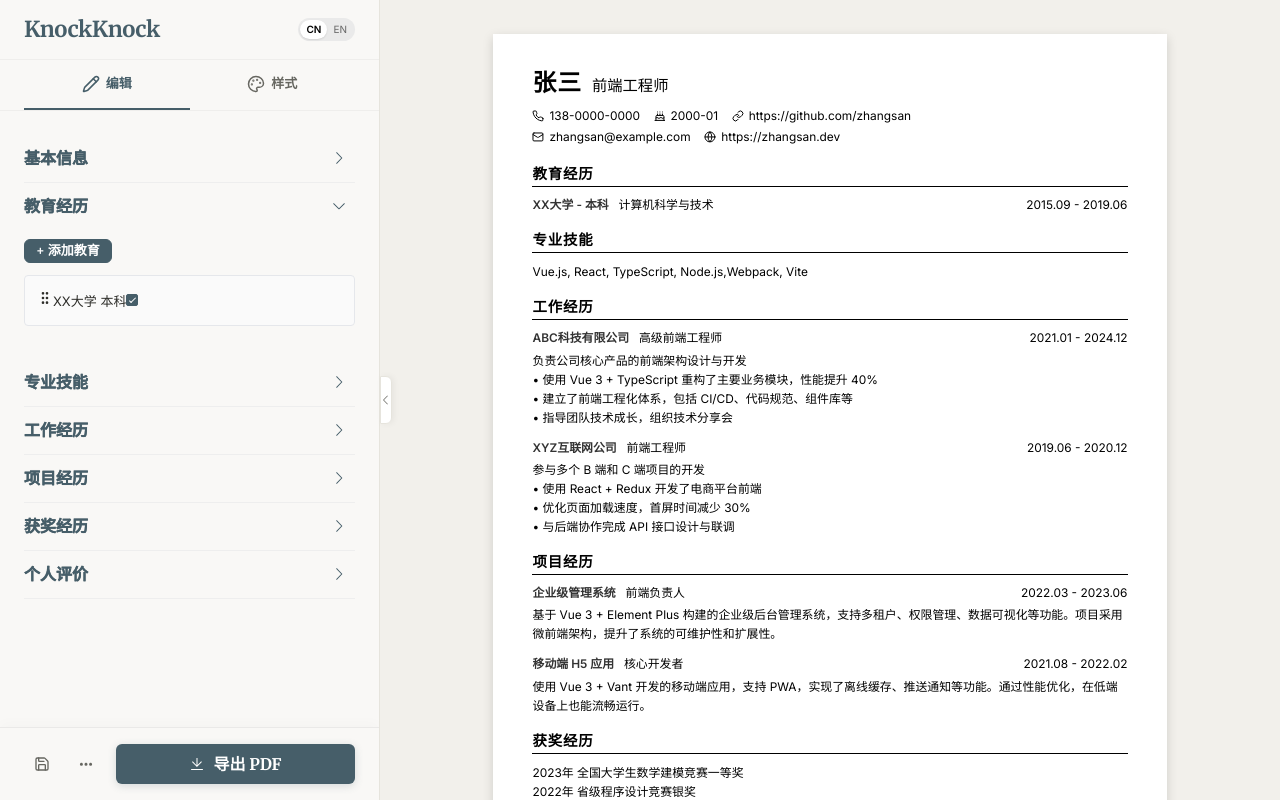
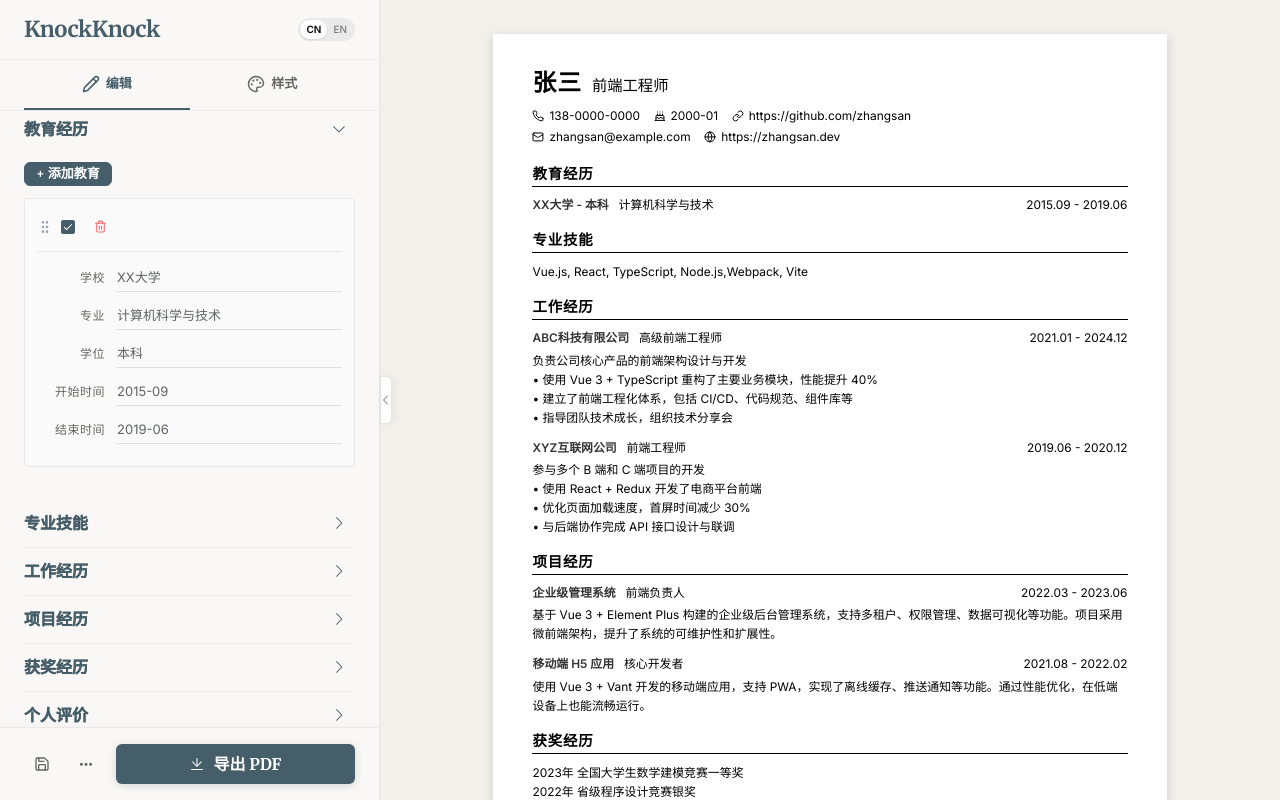
Before and after one commit to cino3/KnockKnockResume, a Vue app: page / in a window 1280 px wide. Both pictures are taken after a click on the button "教育经历". Built offline with nearby package versions, Linux system fonts and the light colour scheme.

Commit message:
恢复重构后的教育经历表单

```diff
--- a/src/components/editor/EducationList.vue
+++ b/src/components/editor/EducationList.vue
@@ -3,17 +3,50 @@
     v-model="store.educations"
     item-key="id"
     handle=".drag-handle"
+    class="draggable-list"
   >
     <template #item="{ element: edu }">
-      <ListItemBase>
-        <template #header>
-          <div class="item-header">
-            <el-icon class="drag-handle" :size="16"><GripVertical /></el-icon>
-            <span>{{ edu.school }} {{ edu.degree }}</span>
-            <el-checkbox v-model="edu.isVisible" size="small" />
-          </div>
-        </template>
-      </ListItemBase>
+      <div class="list-item">
+        <div class="item-header">
+          <GripVertical class="drag-handle" :size="16" />
+          <el-checkbox v-model="edu.isVisible" />
+          <el-button
+            type="danger"
+            size="small"
+            text
+            @click="store.removeEducation(edu.id)"
+          >
+            <template #icon>
+              <Trash2 :size="14" />
+            </template>
+          </el-button>
+        </div>
+        <el-form :model="edu" label-width="80px" size="small" class="ghost-form horizontal-form">
+          <el-form-item label="学校">
+            <el-input v-model="edu.school" placeholder="学校名称" />
+          </el-form-item>
+          <el-form-item label="专业">
+            <el-input v-model="edu.major" placeholder="专业名称" />
+          </el-form-item>
+          <el-form-item label="学位">
+            <el-input v-model="edu.degree" placeholder="学位/学历" />
+          </el-form-item>
+          <el-form-item label="开始时间">
+            <el-input
+              v-model="edu.startDate"
+              placeholder="2021-09"
+              size="small"
+            />
+          </el-form-item>
+          <el-form-item label="结束时间">
+            <el-input
+              v-model="edu.endDate"
+              placeholder="2024-06 或留空表示至今"
+              size="small"
+            />
+          </el-form-item>
+        </el-form>
+      </div>
     </template>
   </draggable>
 </template>
@@ -22,6 +55,7 @@
 import { useResumeStore } from '@/stores/resume'
 import draggable from 'vuedraggable'
 import { GripVertical, Trash2 } from 'lucide-vue-next'
+import BoldTextarea from './BoldTextarea.vue'
 import ListItemBase from '@/components/shared/ListItemBase.vue'
 
 const store = useResumeStore()
@@ -33,4 +67,29 @@ const store = useResumeStore()
   flex-direction: column;
   gap: 16px;
 }
+
+.list-item {
+  border: 1px solid #e5e7eb;
+  border-radius: 4px;
+  padding: 12px;
+  background: #fafafa;
+}
+
+.item-header {
+  display: flex;
+  align-items: center;
+  gap: 8px;
+  margin-bottom: 12px;
+  padding-bottom: 8px;
+  border-bottom: 1px solid #e5e7eb;
+}
+
+.drag-handle {
+  cursor: move;
+  color: #9ca3af;
+}
+
+.drag-handle:hover {
+  color: #6b7280;
+}
 </style>
```
